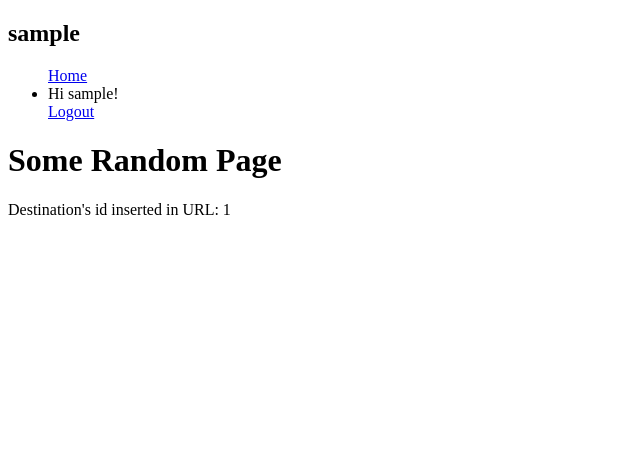
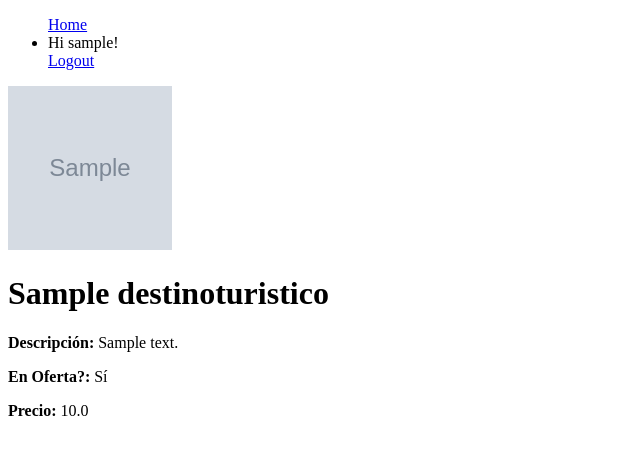
Before and after one commit to gopoma/TravelEasy, a Django app: page /destinations/1 in a window 1280 px wide. Shown: the top 455 px of the page, without its empty margins (0-640 px from the left). Run offline with Django 4.2, Linux system fonts and the light colour scheme; a user stored in the database is signed in; tables that the repository leaves empty hold one stand-in row (values such as "Sample post"); grey boxes marked "Sample" are stand-in pictures.

Commit message:
Se enriqueció el template que muestra los detalles de un destino turístico con el contexto que se envía desde la vista show_details, además que he acen conexiones con el mostrador general en el template home.html para que sea más sencillo la navegación en el Sitio Web y mejorar la UX

```diff
--- a/src/destinations/templates/destinations/destination.html
+++ b/src/destinations/templates/destinations/destination.html
@@ -1,6 +1,17 @@
 {% extends 'layouts/main-layout.html' %}
 
 {% block content %}
-    <h1>Some Random Page</h1>
-    <p>Destination's id inserted in URL: {{ id_destination }}</p>
+    <div>
+        <img style="width:10.25rem;height:10.25rem;" src="{{ destination.imagenCiudad.url }}" alt="{{ destination.nombreCiudad }}">
+    </div>
+    <h1>{{ destination.nombreCiudad }}</h1>
+    <p><b>Descripción: </b>{{ destination.descripcionCiudad }}</p>
+    <p><b>En Oferta?: </b>
+        {% if destination.ofertaTour %}
+            Sí
+        {% else %}
+            No
+        {% endif %}
+    </p>
+    <p><b>Precio: </b>{{ destination.precioTour }}</p>
 {% endblock %}
--- a/src/destinations/views.py
+++ b/src/destinations/views.py
@@ -15,5 +15,4 @@ def show_details(request, id_destination):
         return HttpResponse("Not Found...")
 
     destination = DestinoTuristico.objects.get(id=id_destination)
-    print(destination)
-    return render(request, "destinations/destination.html", {"id_destination": id_destination})
+    return render(request, "destinations/destination.html", {"destination": destination})
--- a/src/templates/home.html
+++ b/src/templates/home.html
@@ -292,13 +292,13 @@
                             {% for destination in destinations %}
 							<div class="destination item">
 								<div class="destination_image">
-									<img src="{{ destination.imagenCiudad.url }}" alt="image">
+									<img src="{{ destination.imagenCiudad.url }}" alt="{{ destination.nombreCiudad }}">
                                     {% if destination.ofertaTour %}
-									    <div class="spec_offer text-center"><a href="#">Special Offer</a></div>
+									    <div class="spec_offer text-center"><a href="/destinations/{{ destination.id }}">Special Offer</a></div>
                                     {% endif %}
 								</div>
 								<div class="destination_content">
-									<div class="destination_title"><a href="destinations.html">{{ destination.nombreCiudad }}</a>
+									<div class="destination_title"><a href="/destinations/{{ destination.id }}">{{ destination.nombreCiudad }}</a>
 									</div>
 									<div class="destination_subtitle">
 										<p>{{ destination.descripcionCiudad }}</p>
--- a/src/templates/layouts/main-layout.html
+++ b/src/templates/layouts/main-layout.html
@@ -7,9 +7,6 @@
     <title>TravelEasy</title>
 </head>
 <body>
-    <section>
-        <h1>{{ user.username }}</h1>
-    </section>
     {% include '../components/navbar.html' %}
 
     {% block content %}
```
